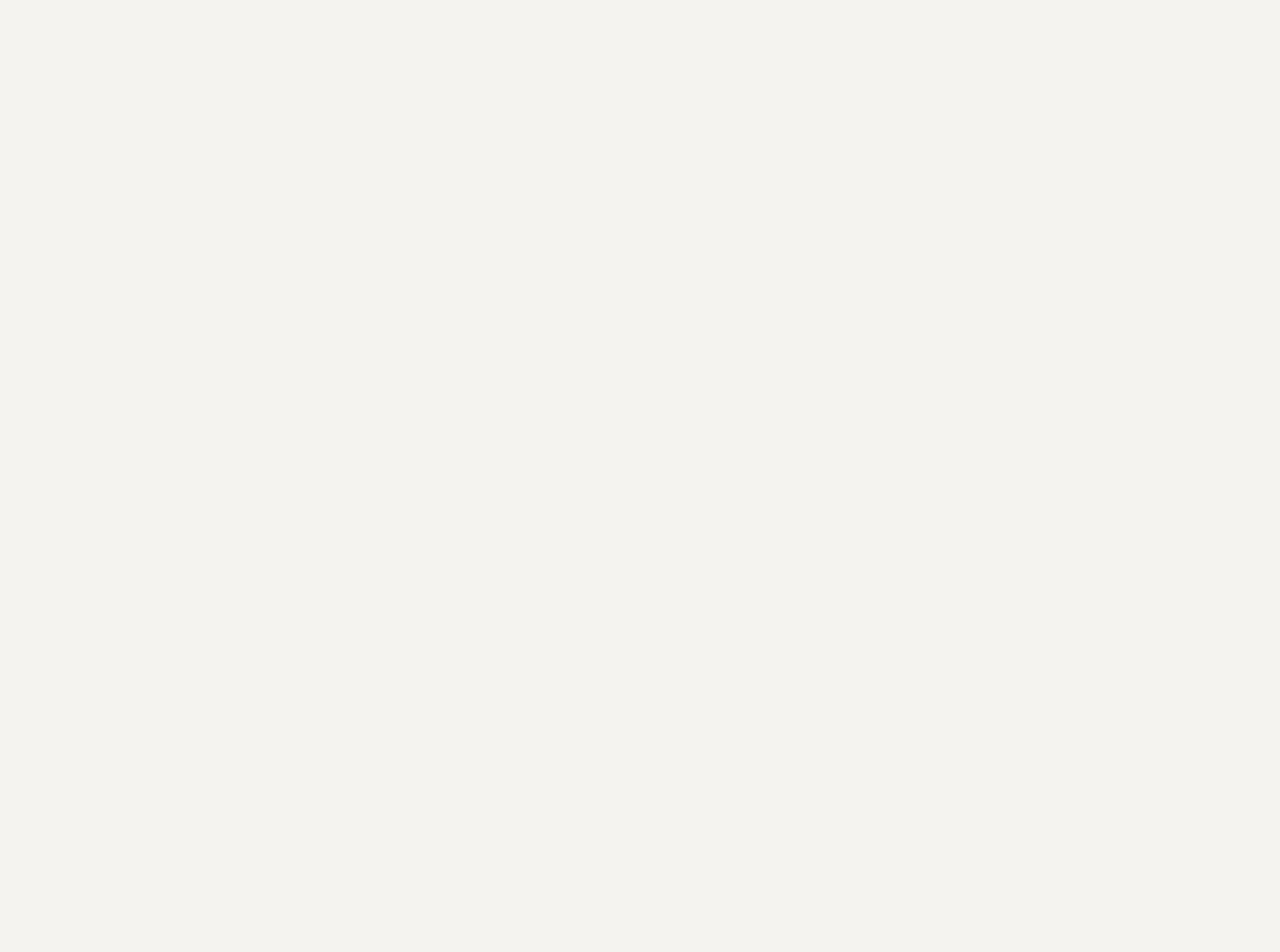
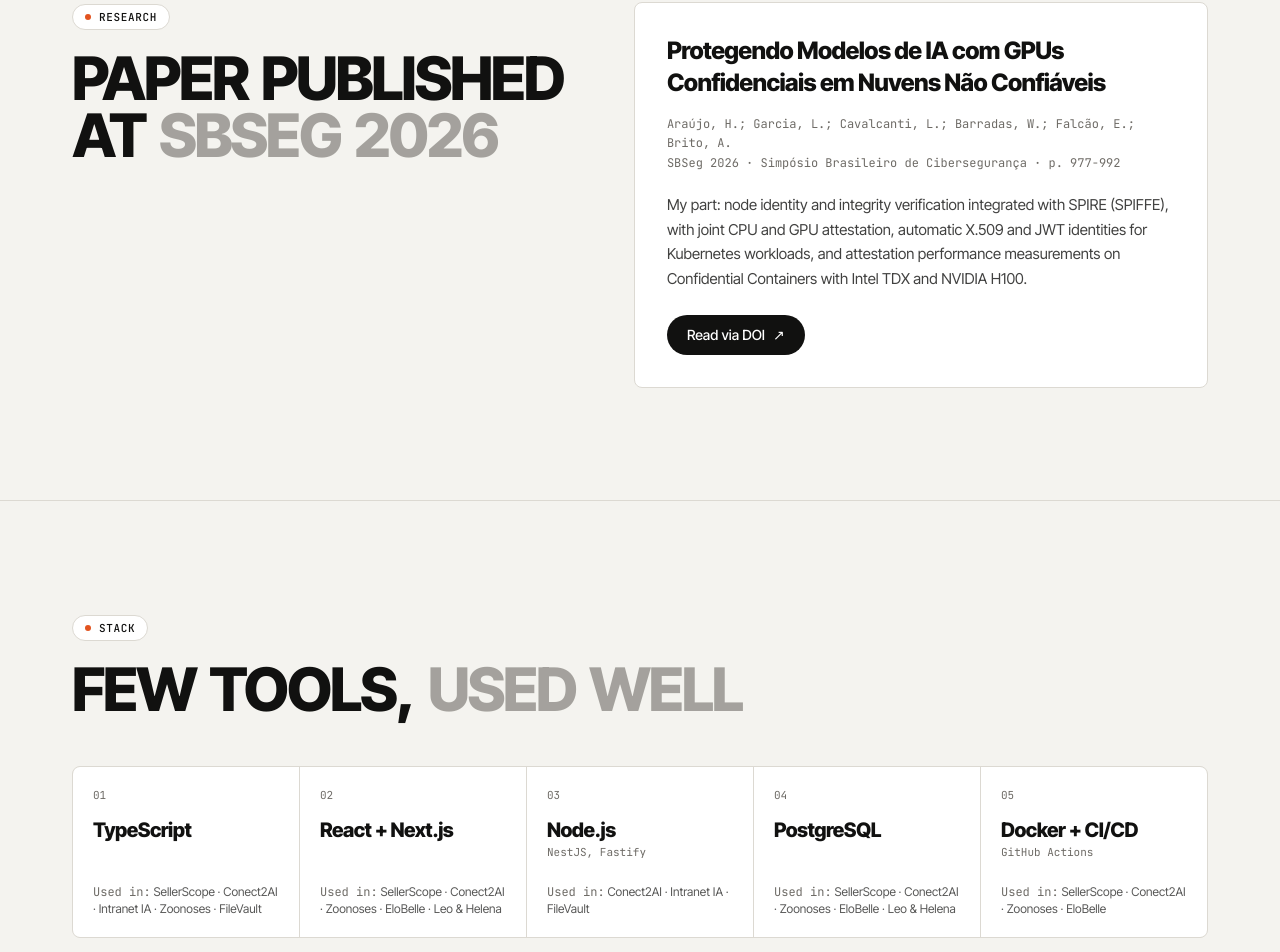
Before and after one commit to LeonardoPCavalcanti/portfolio, a React (Vite) app: page / in a window 1280 px wide. Shown: the part 3685-4637 px from the top of the page. Before the commit the page ends 3574 px from the top, so only its background shows below. Built offline with nearby package versions, Linux system fonts and the light colour scheme.

Commit message:
feat(pesquisa,stack): artigo do SBSeg com DOI e stack enxuta com evidencia por projeto

```diff
--- a/src/App.tsx
+++ b/src/App.tsx
@@ -2,6 +2,8 @@ import Header from './components/layout/Header';
 import Hero from './components/sections/Hero';
 import Stats from './components/sections/Stats';
 import Projects from './components/sections/Projects';
+import Research from './components/sections/Research';
+import Stack from './components/sections/Stack';
 
 export default function App() {
   return (
@@ -11,6 +13,8 @@ export default function App() {
         <Hero />
         <Stats />
         <Projects />
+        <Research />
+        <Stack />
       </main>
     </>
   );
--- /dev/null
+++ b/src/components/sections/Research.tsx
@@ -0,0 +1,49 @@
+import { paper } from '../../data/research';
+import { useT } from '../../i18n/useT';
+import { ui } from '../../i18n/ui';
+import BlurText from '../ui/BlurText';
+import Label from '../ui/Label';
+import Magnetic from '../ui/Magnetic';
+
+export default function Research() {
+  const { t } = useT();
+  const a = t(ui.research.titleA);
+  return (
+    <section id="pesquisa" className="border-t border-line bg-paper py-20 md:py-28">
+      <div className="container-x grid gap-10 md:grid-cols-[1fr_1.1fr]">
+        <div>
+          <Label>{t(ui.research.label)}</Label>
+          <BlurText
+            as="h2"
+            className="display mt-5 text-[clamp(34px,5vw,60px)]"
+            text={`${a} ${t(ui.research.titleB)}`}
+            dimFrom={a.split(' ').length}
+          />
+        </div>
+        <figure className="rounded-lg border border-line bg-white p-6 md:p-8">
+          <blockquote lang="pt-BR" className="text-xl font-extrabold leading-snug tracking-tight md:text-2xl">
+            {paper.title}
+          </blockquote>
+          <figcaption className="mt-4 font-mono text-xs leading-relaxed text-muted">
+            {paper.authors}
+            <br />
+            {paper.venue} · {paper.pages}
+          </figcaption>
+          <p className="mt-5 text-[15px] leading-relaxed text-ink/80">{t(paper.contribution)}</p>
+          <div className="mt-6">
+            <Magnetic>
+              <a
+                href={`https://doi.org/${paper.doi}`}
+                target="_blank"
+                rel="noreferrer"
+                className="inline-flex items-center gap-2 rounded-full bg-ink px-5 py-2.5 text-sm font-medium text-white transition-colors hover:bg-orange"
+              >
+                {t(ui.research.read)} <span aria-hidden>↗</span>
+              </a>
+            </Magnetic>
+          </div>
+        </figure>
+      </div>
+    </section>
+  );
+}
--- /dev/null
+++ b/src/components/sections/Stack.tsx
@@ -0,0 +1,55 @@
+import { motion, useReducedMotion } from 'motion/react';
+import { primaryStack, secondaryStack } from '../../data/stack';
+import { featured, others } from '../../data/projects';
+import { useT } from '../../i18n/useT';
+import { ui } from '../../i18n/ui';
+import type { StackItem } from '../../types';
+import BlurText from '../ui/BlurText';
+import Label from '../ui/Label';
+
+const names = new Map([...featured, ...others].map((p) => [p.id, p.name]));
+
+export default function Stack() {
+  const { t } = useT();
+  const reduce = useReducedMotion();
+  const label = (s: StackItem) => (typeof s.name === 'string' ? s.name : t(s.name));
+  const used = (s: StackItem) => s.usedIn.map((id) => (id === 'research' ? t(ui.research.label) : names.get(id))).join(' · ');
+  const a = t(ui.stack.titleA);
+
+  return (
+    <section id="stack" className="border-t border-line bg-paper py-20 md:py-28">
+      <div className="container-x">
+        <Label>{t(ui.stack.label)}</Label>
+        <BlurText as="h2" className="display mt-5 text-[clamp(34px,5vw,60px)]" text={`${a} ${t(ui.stack.titleB)}`} dimFrom={a.split(' ').length} />
+        <ul className="mt-12 grid gap-px overflow-hidden rounded-lg border border-line bg-line sm:grid-cols-2 lg:grid-cols-5">
+          {primaryStack.map((s, i) => (
+            <motion.li
+              key={label(s)}
+              className="flex min-h-[170px] flex-col bg-white p-5"
+              initial={reduce ? false : { opacity: 0, y: 16 }}
+              whileInView={{ opacity: 1, y: 0 }}
+              viewport={{ once: true }}
+              transition={{ duration: 0.5, delay: i * 0.06, ease: [0.16, 1, 0.3, 1] }}
+            >
+              <span className="font-mono text-[11px] text-muted">0{i + 1}</span>
+              <span className="mt-3 text-xl font-extrabold tracking-tight">{label(s)}</span>
+              {s.detail && <span className="font-mono text-[11px] text-muted">{s.detail}</span>}
+              <span className="mt-auto pt-4 text-xs leading-snug text-ink/70">
+                <span className="font-mono text-muted">{t(ui.stack.usedIn)}:</span> {used(s)}
+              </span>
+            </motion.li>
+          ))}
+        </ul>
+        <p className="mt-6 flex flex-wrap items-baseline gap-x-3 gap-y-1 text-sm">
+          <span className="font-mono text-xs uppercase tracking-[0.06em] text-muted">{t(ui.stack.also)}</span>
+          {secondaryStack.map((s) => (
+            <span key={label(s)} className="font-semibold">
+              {label(s)}
+              {s.detail ? <span className="font-normal text-muted"> ({s.detail})</span> : null}
+            </span>
+          ))}
+        </p>
+      </div>
+    </section>
+  );
+}
```
